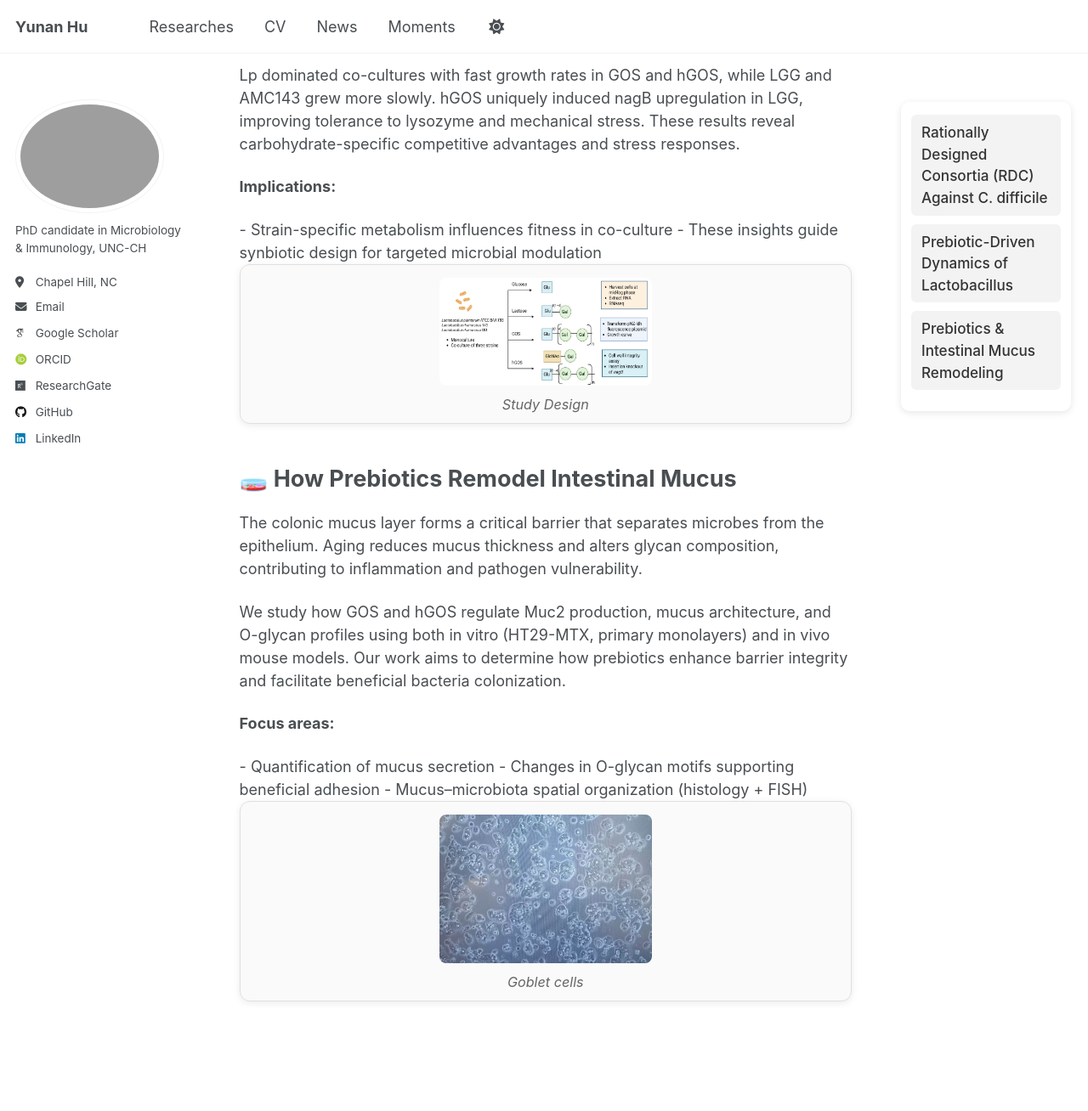
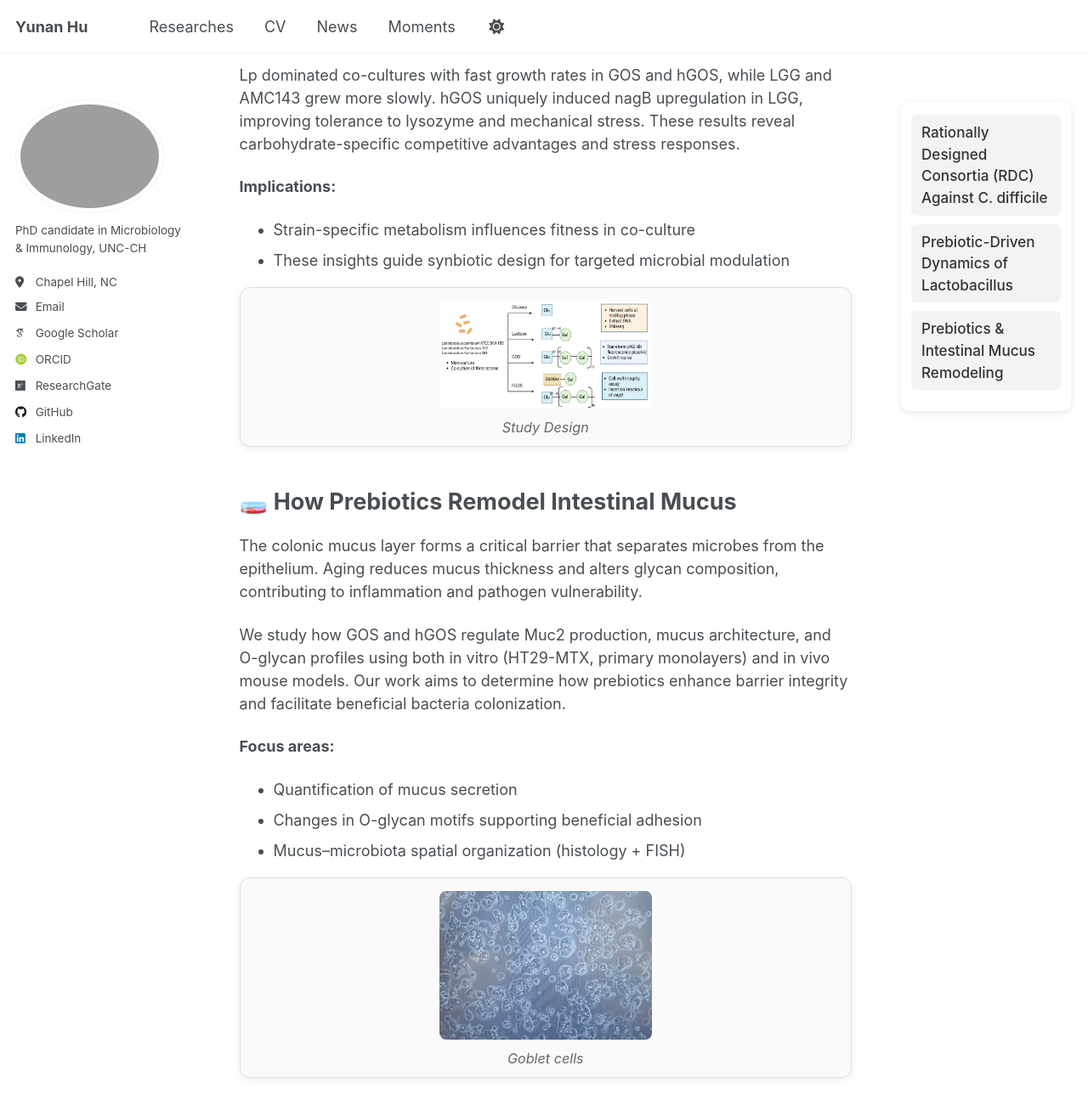
Before and after one commit to Yunan0525/Yunan0525.github.io, a Jekyll site: the page built from _pages/Researches.md, in a window 1280 px wide and 1400 px high, scrolled down 1171 px. Shown: the top 1308 px of the window at 85% size. Built offline with Jekyll 4.4.1, drawn with Linux system fonts in a browser that asks for light colours; some web fonts are replaced; a script that is not in the unit is left out.

Commit message:
Update Researches.md

```diff
--- a/_pages/Researches.md
+++ b/_pages/Researches.md
@@ -84,7 +84,7 @@ author_profile: true
 
 <div class="research-container">
 
-<div id="rdc" class="project-section">
+<div id="rdc" class="project-section" markdown="1">
   <div class="project-title">🦠 Rationally Designed Consortia (RDC) to Prevent C. difficile Infection</div>
 
   <p>
@@ -107,7 +107,7 @@ author_profile: true
   - Develop mechanistic foundations for next-generation synbiotics for CDI prevention
 
 
-<div id="lacto" class="project-section">
+<div id="lacto" class="project-section" markdown="1">
   <div class="project-title">🧬 Prebiotic-Driven Dynamics of <i>Lactobacillus</i> Co-Cultures</div>
 
   <p>
@@ -131,7 +131,7 @@ author_profile: true
  </div>
 
 
-<div id="mucus" class="project-section">
+<div id="mucus" class="project-section" markdown="1">
   <div class="project-title">🧫 How Prebiotics Remodel Intestinal Mucus</div>
 
   <p>
```
